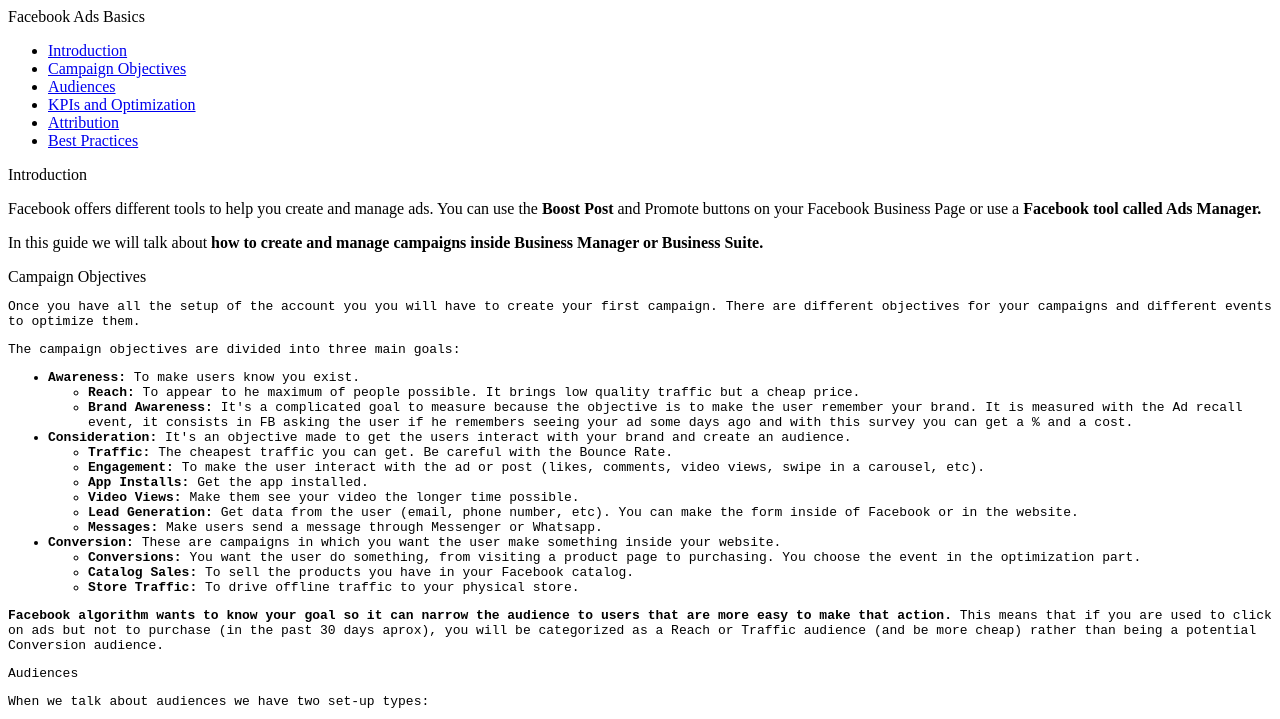
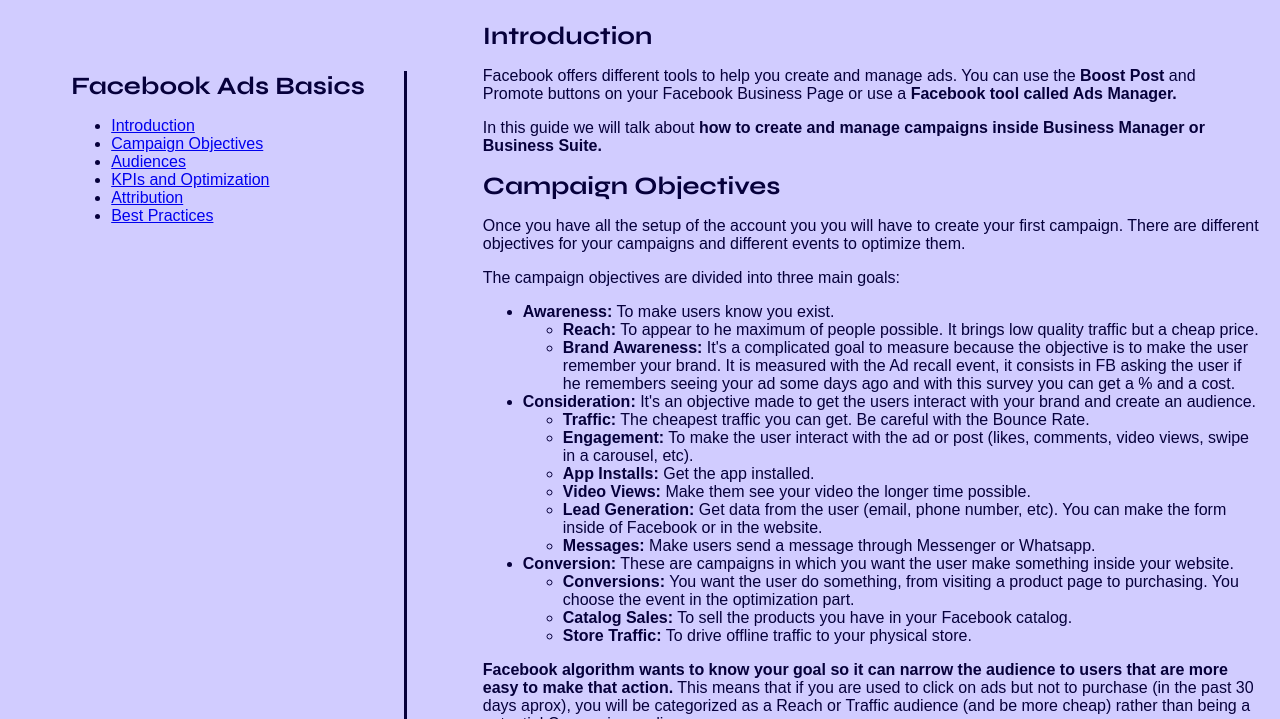
Before and after one commit to garciasole/facebook-ads-web, a plain HTML site: page index.html in a window 1280 px wide. Shown: the top 719 px of the page. Drawn offline with Linux system fonts and the light colour scheme; a web font is replaced by a local one.

Commit message:
Repaired css error

```diff
--- a/index.css
+++ b/index.css
@@ -2,12 +2,12 @@ html,body{
     font-family: 'Darker Grotesque', sans-serif;
     background-color:#d1ccff;
     color:#06003b;
-    min-width: 290px;
+    max-width:max-content;
     display:flex;
   }
 
   #navbar {
-    min-width: 30%;
+    width:30%;
     margin:5%;
     border-right: solid;
     border-color: #06003b;
@@ -19,6 +19,6 @@ html,body{
 
 
   #main-doc{
-    min-width:70%;
-    margin:5% 5% 5% 40%;
+    width:70%;
+    margin:1% 1% 1% 1%;
   }
--- a/index.html
+++ b/index.html
@@ -1,8 +1,10 @@
 <html>
+  <head>
+    <link rel="stylesheet" href="index.css">
 <link rel="preconnect" href="https://fonts.googleapis.com">
 <link rel="preconnect" href="https://fonts.gstatic.com" crossorigin>
 <link href="https://fonts.googleapis.com/css2?family=Darker+Grotesque:wght@400;500;700&family=Syne:wght@700&display=swap" rel="stylesheet">
-
+</head>
 <body>
   <nav id="navbar">
     <header>Facebook Ads Basics</header>
@@ -31,7 +33,7 @@
     <section class="main-section" id="Campaign_Objectives">
       <header>Campaign Objectives</header>
       <article>
-        <code><section>
+        <section>
         <p>
           Once you have all the setup of the account you you will have to create your first campaign. There are different objectives for your campaigns and different events to optimize them.
         </p>
```
